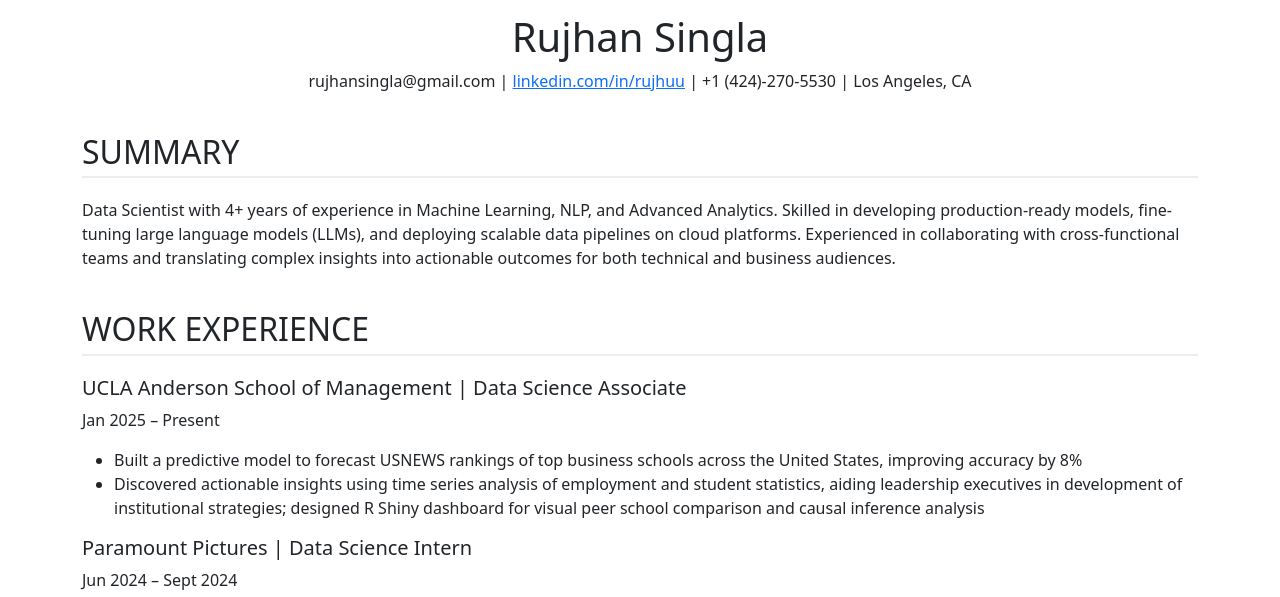
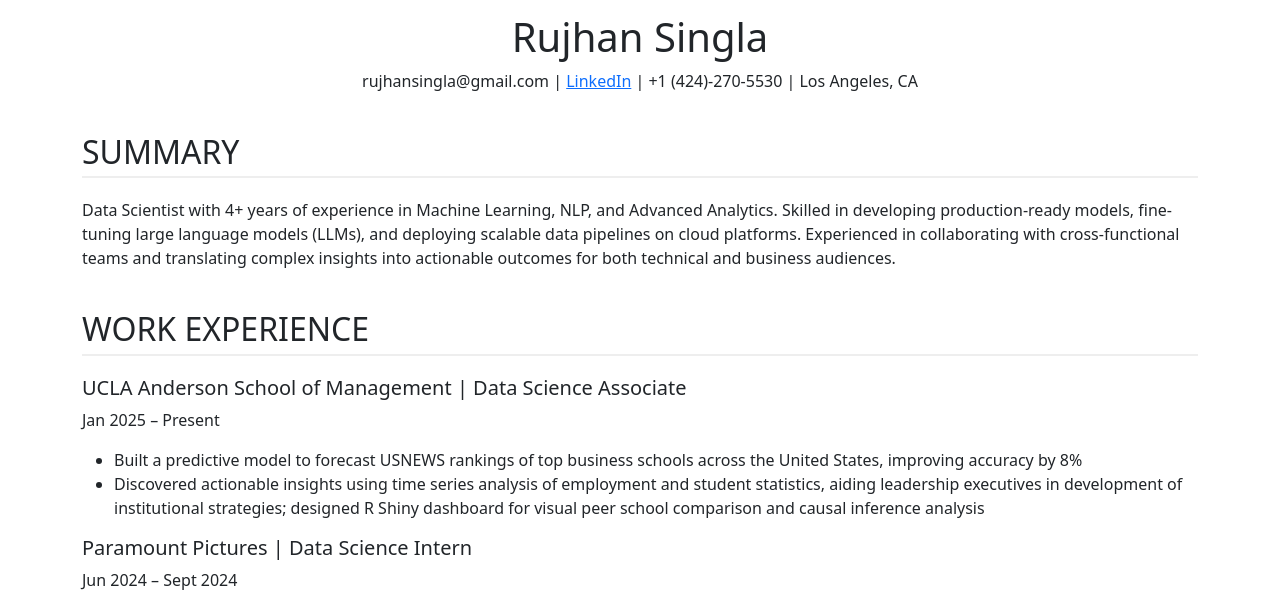
Before and after one commit to rujhan98/rujhan98.github.io, a plain HTML site: page index.html in a window 1280 px wide. Shown: the part 203-800 px from the top of the page. Drawn offline with nearby package versions, Linux system fonts and the light colour scheme.

Commit message:
Update index.html

```diff
--- a/index.html
+++ b/index.html
@@ -27,7 +27,7 @@
         <div class="text-center">
             <img src="profile.jpg" alt="Rujhan Singla" class="profile-img mb-3">
             <h1>Rujhan Singla</h1>
-            <p>rujhansingla@gmail.com | <a href="https://linkedin.com/in/rujhuu" target="_blank">linkedin.com/in/rujhuu</a> | +1 (424)-270-5530 | Los Angeles, CA</p>
+            <p>rujhansingla@gmail.com | <a href="https://linkedin.com/in/rujhuu" target="_blank">LinkedIn</a> | +1 (424)-270-5530 | Los Angeles, CA</p>
         </div>
 
         <h2 class="section-title">SUMMARY</h2>
```
